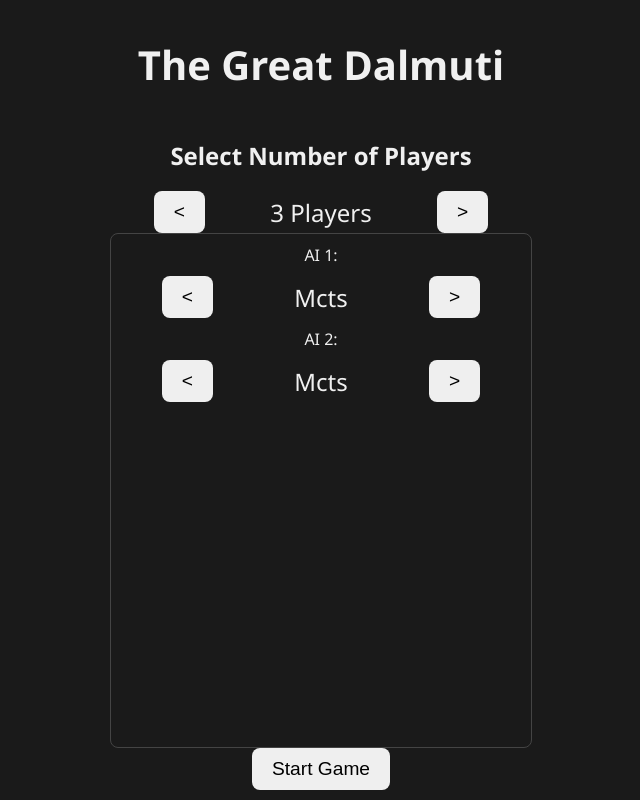
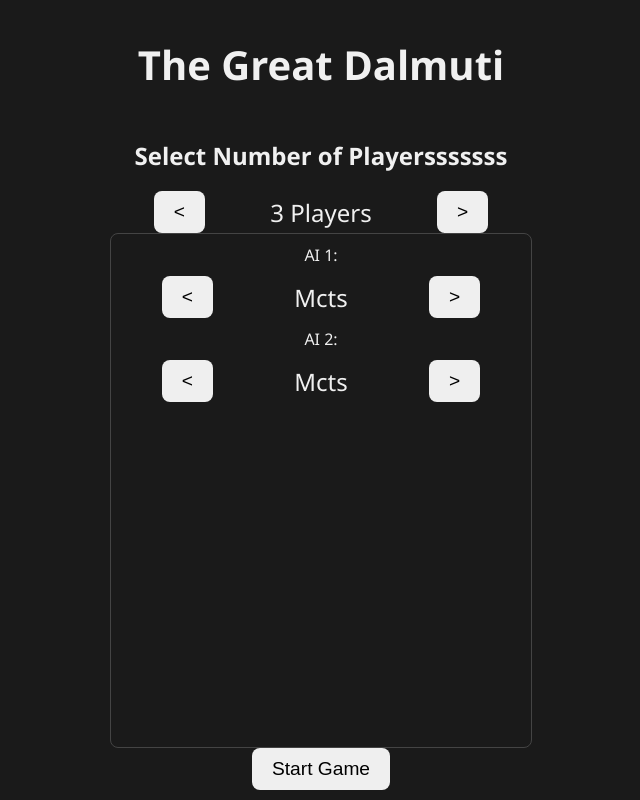
Before and after one commit to henry-phd-finance/dalmuti, a plain HTML site: page index.html in a window 1280 px wide. Shown: the whole page, without its empty margins (319-959 px from the left). Drawn offline with Linux system fonts and the light colour scheme.

Commit message:
fake title

```diff
--- a/index.html
+++ b/index.html
@@ -11,7 +11,7 @@
     <div id="setup-screen" class="screen active">
         <h1 class="title">The Great Dalmuti</h1>
         <div class="setup-control">
-            <h2>Select Number of Players</h2>
+            <h2>Select Number of Playersssssss</h2>
             <div class="player-count-selector">
                 <button id="minus-player-btn">&lt;</button>
                 <span id="player-count-display">4 Players</span>
```
